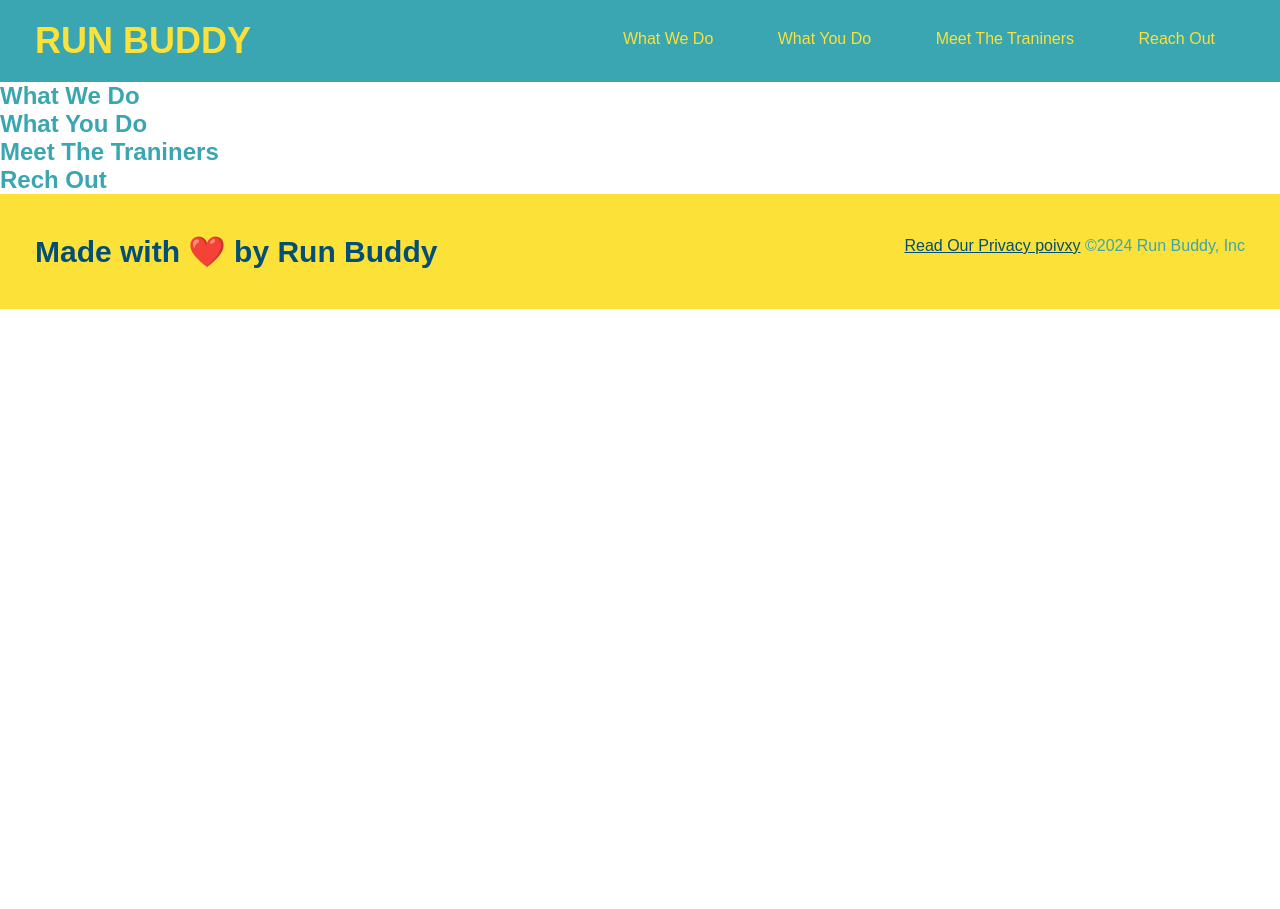
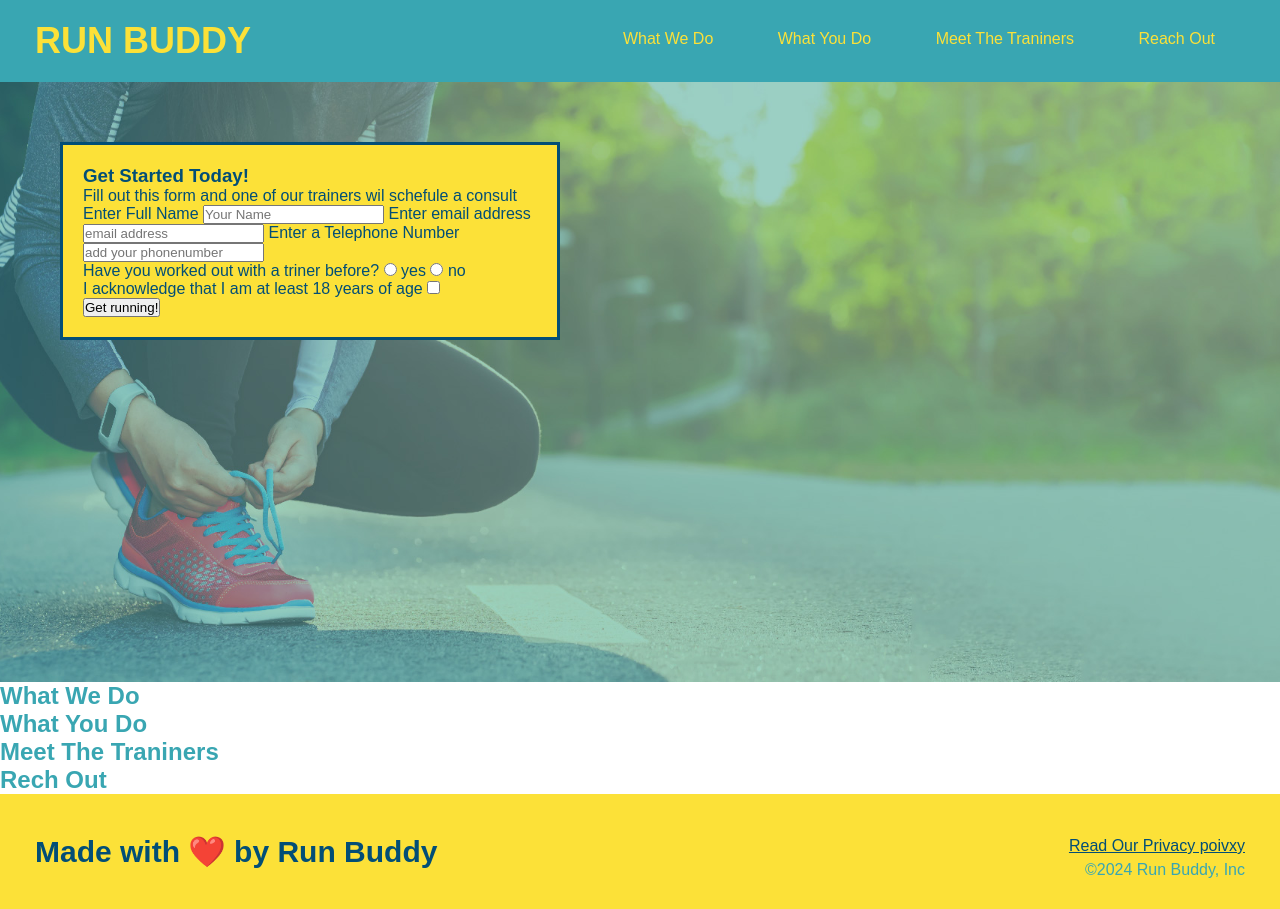
Before and after one commit to NgweTun895/RunBuddy, a plain HTML site: page index.html in a window 1280 px wide. Before the commit the page ends 800 px from the top, so only its background shows below. Drawn offline with Linux system fonts and the light colour scheme.

Commit message:
cta and photo upload

```diff
--- a/assets/css/style.css
+++ b/assets/css/style.css
@@ -1,5 +1,4 @@
-* {
-    margin: 0;
+* {  margin: 0;
     padding: 0;
     box-sizing: border-box;
 }
@@ -8,6 +7,7 @@ body {
     font-family: Arial, Helvetica, sans-serif;
     color: #39A6B2;
 }
+/* Nav */
 header {
     background-color: #39A6B2;
     padding: 20px 35px;
@@ -40,6 +40,7 @@ header nav ul li a {
     font-weight: lighter;
     font-family: 22px;
 }
+/* Nav End */
 
 footer {
     background-color: #FCE138;
@@ -62,3 +63,27 @@ footer div {
 footer a {
     color: #024E76;
 }
+/* Footer End */
+
+/* Hero style Starts */
+
+.hero {
+    background-image:url(../images/hero-bg.jpg);
+    padding: 60px;
+    height: 600px;
+    background-position: center;
+    background-size: cover;
+}
+
+.hero-form{
+    background-color: #FCE138;
+    padding: 20px;
+    width: 500px;
+    color: #024E76;
+    border-style: solid;
+    border-width: 3px;
+    border-color: #024E76;
+    border: solid 3px #024E76 ;
+    /* sytle width color = sold 3px #024E76 */
+}
+/* Hero style End */
--- a/assets/style.css
+++ /dev/null
@@ -1,65 +0,0 @@
-* {
-    margin: 0;
-    padding: 0;
-}
-header h1 {
-    color: blue;
-}
-a {
-    color: rgb(0, 255, 76):
-
-}
-body {
-    /* This is body design */
-    font-family: Arial, Helvetica, sans-serif;
-    color: #483d63;
-}
-header {
-    background-color: rgb(67, 67, 75);
-    padding: 20px 35px;
-    border: 5px solid orange;
-    margin: 10px;
-}
-footer {
-    background-color: blueviolet;
-    padding: 20px;
-}
-header h1 a {
-    color: #fce138;
-    font-weight: 100;
-    font-size: ;
-    margin: 0;
-}
-header a {
-    color: blue;
-     {
-
-    }
-}
-
-header nav ul li a{
-margin: 30px;
-}
-header nav {
-    float: right;
-
-}
-footer{
-    background-color: fac138;
-    width: 100;
-    padding: 40px 35px;
-}
-footer h2 {
-    display: inline;
-    color: #024e76;
-    font-size: 30px;
-    margin: 0;
-}
-footer div {
-    float: right;
-    line-height: 1.5;
-    text-align: right;
-}
-footer a {
-    color: #;
-}
--- a/index.html
+++ b/index.html
@@ -33,8 +33,37 @@
             </header>
 
             <!-- hero/jumbortron -->
-                <section>
 
+                <section class="hero">
+                    <div class="hero-form">
+                        <h3>Get Started Today!</h3>
+                        <p>Fill out this form and one of our trainers wil schefule a consult</p>
+                        <!-- Add Sign Up "CTA" form element -->
+                        <form>
+                            <label for="">Enter Full Name</label>
+                            <input type="text"placeholder="Your Name" name="name"id="name">
+
+                            <label for="email">Enter email address</label>
+                            <input type="text"placeholder="email address" name="email"id="emil">
+
+                            <label for="Phone">Enter a Telephone Number</label>
+                            <input type="text"placeholder="add your phonenumber" name="Phone"id="phone">
+                            <p>
+                                Have you worked out with a triner before?
+                                <input type="radio" name="tranier-confirm" id="trainer-yes">
+                                <label for="trainer-yes">yes</label>
+
+                                <input type="radio" name="tranier-confirm" id="trainer-no">
+                                <label for="trainer-no">no</label>
+                            </p>
+
+                            <p>
+                                <label for="checkbox">I acknowledge that I am at least 18 years of age</label>
+                                <input type="checkbox" name="age-confim" id="checkbox">
+                            </p>
+                            <button type="submit">Get running!</button>
+                        </form>
+                    </div>
                 </section>
             <!-- "what we do" section -->
                 <section>
@@ -56,7 +85,7 @@
         <footer>
                 <h2>Made with ❤️ by Run Buddy</h2>
                 <div>
-                    <a href="Read Our Privacy Poivy">Read Our Privacy poivxy</a>
+                    <a href="Read Our Privacy Poivy">Read Our Privacy poivxy</a><br>
                     &copy;2024 Run Buddy, Inc
 
                 </div>
```
Also changed, not shown: assets/images/hero-bg.jpg (added).
